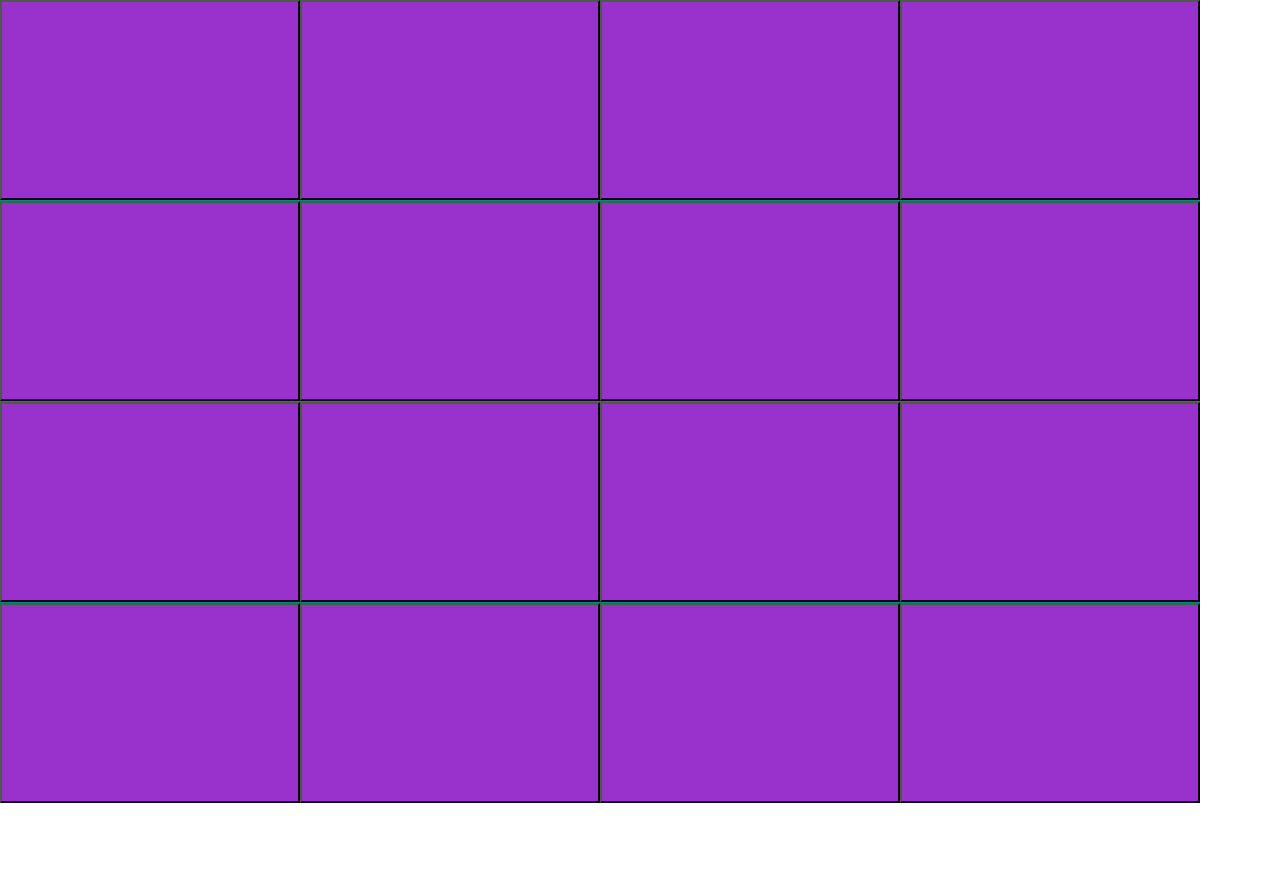
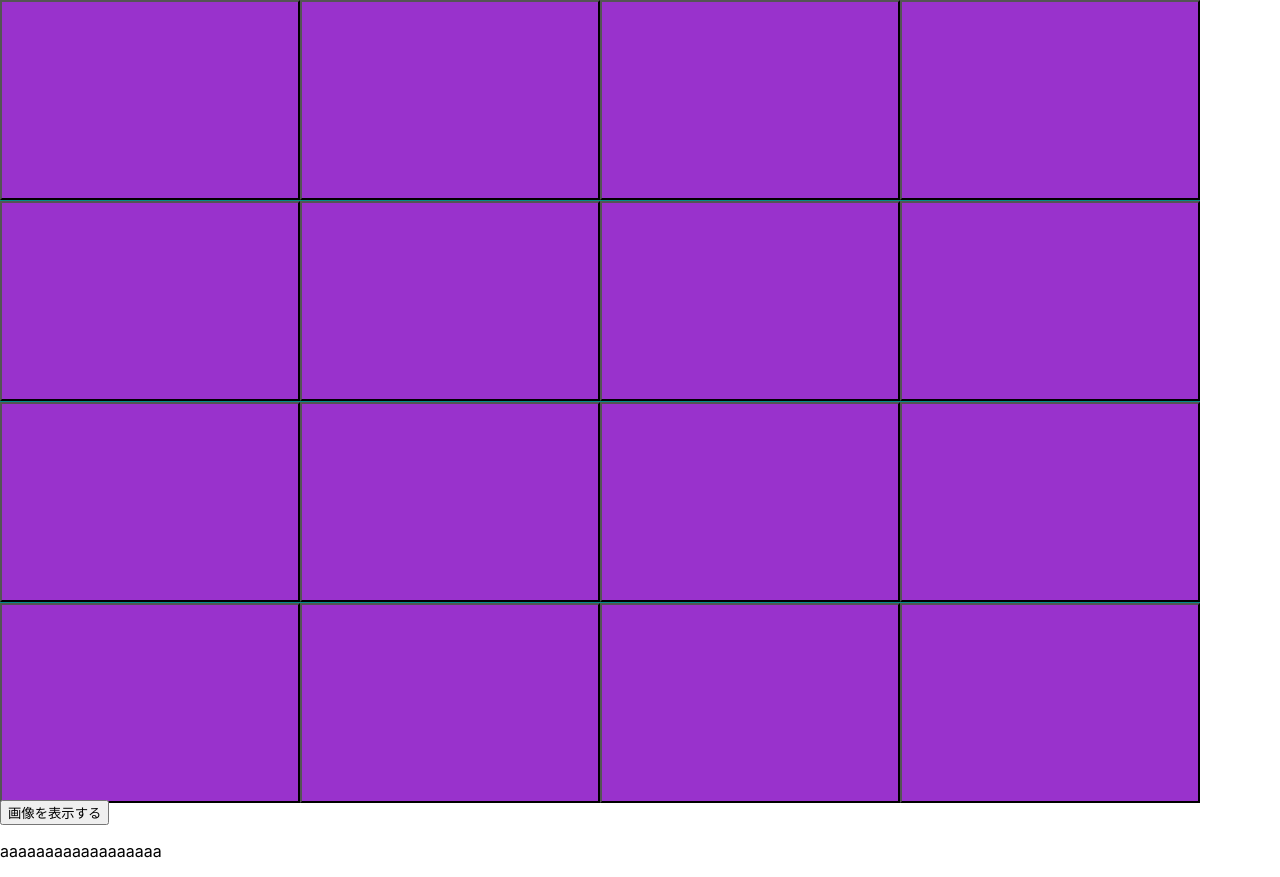
Before and after one commit to Yuya-Ito325/otona_no_shateki, a React (Create React App) app in the folder otona_no_shateki/: page / in a window 1280 px wide. Before the commit the page ends 804 px from the top, so only its background shows below. Built offline with nearby package versions, Linux system fonts and the light colour scheme.

Commit message:
画像のデータ取得

```diff
--- a/otona_no_shateki/package.json
+++ b/otona_no_shateki/package.json
@@ -6,6 +6,7 @@
     "@testing-library/jest-dom": "^5.11.4",
     "@testing-library/react": "^11.1.0",
     "@testing-library/user-event": "^12.1.10",
+    "html2canvas": "^1.3.1",
     "react": "^17.0.2",
     "react-dom": "^17.0.2",
     "react-scripts": "4.0.3",
--- a/otona_no_shateki/src/App.js
+++ b/otona_no_shateki/src/App.js
@@ -1,5 +1,6 @@
 import React, {useState,} from 'react';
 import Tail from './conponent/tail';
+import { ImageDisplay } from './conponent/canvas';
 import './App.css';
 
 const App = () =>{
@@ -7,7 +8,9 @@ const App = () =>{
 
   return(
     <React.Fragment>
-     <Tail/>
+      <Tail/>
+      <ImageDisplay/>
+      <p>aaaaaaaaaaaaaaaaaa</p>
     </React.Fragment>
   )
 }
--- /dev/null
+++ b/otona_no_shateki/src/conponent/canvas.js
@@ -0,0 +1,22 @@
+import React from 'react';
+import html2canvas from 'html2canvas';
+
+const ImageAcquisition = () => {
+    html2canvas(document.getElementById("target"),{
+        onrendered: function(canvas){
+        //imgタグのsrcの中に、html2canvasがレンダリングした画像を指定する。
+        var imgData = canvas.toDataURL();
+        document.getElementById("result").src = imgData;
+        }
+    });
+};
+
+export const ImageDisplay = () => {
+    return(
+        <div>
+            <img src="" id="result" />
+            <button onClick={ImageAcquisition}>画像を表示する</button>
+        </div>
+
+    )
+}
--- a/otona_no_shateki/src/conponent/tail.js
+++ b/otona_no_shateki/src/conponent/tail.js
@@ -13,7 +13,7 @@ const Tail = () =>{
 
   return(
     <React.Fragment>
-      <div className='content_palent'>
+      <div className='content_palent' id='target'>
         {contentChild.map((i) => (
           <button key={i} className={contentChild.includes('i') ? 'on' : 'off'} onClick={doAction(i)}></button>
         ))}
```
Also changed, not shown: 2 other files (tests, documents, lock files or other folders).
